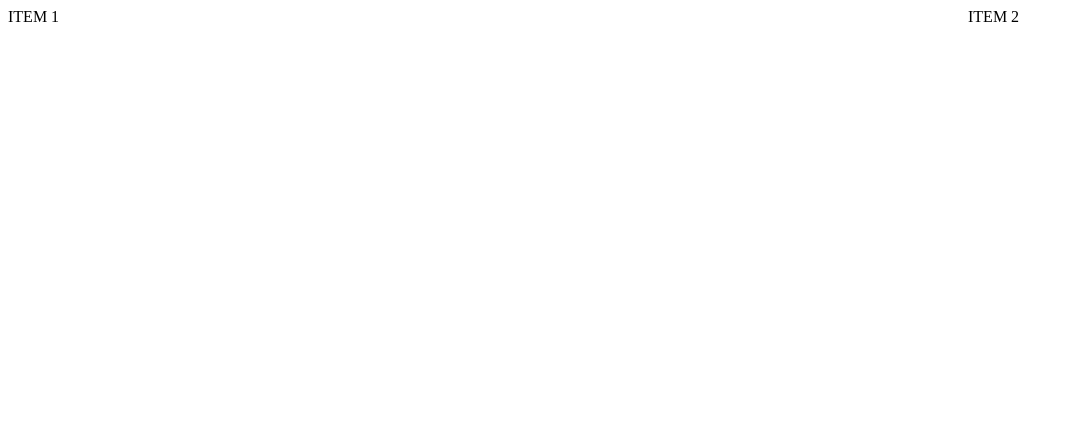
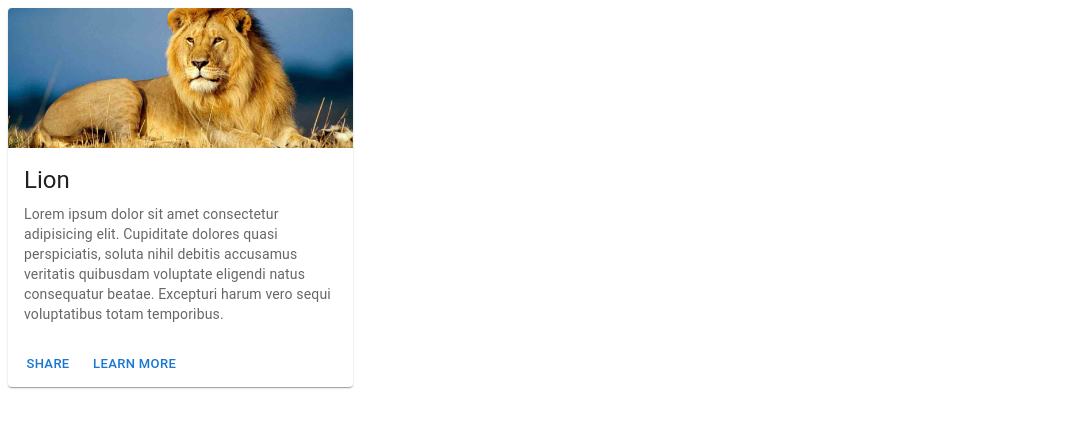
Before and after one commit to GokhanKus/ReactTraining, a React (Vite) app in the folder 16.material-ui/: page / in a window 1280 px wide. Shown: the top 428 px of the page, without its empty margins (0-1075 px from the left). Built offline with nearby package versions, Linux system fonts and the light colour scheme.

Commit message:
MUI Card

```diff
--- a/16.material-ui/src/App.jsx
+++ b/16.material-ui/src/App.jsx
@@ -7,6 +7,7 @@ import MUITextField from './components/MUITextField'
 import MUIAutoComplete from './components/MUIAutoComplete'
 import MUIStack from './components/MUIStack'
 import MUIGrid from './components/MUIGrid'
+import MUICard from './components/MUICard'
 
 function App() {
 
@@ -18,7 +19,8 @@ function App() {
       {/* <MUICheckBox /> */}
       {/* <MUIAutoComplete /> */}
       {/* <MUIStack /> */}
-      <MUIGrid />
+      {/* <MUIGrid /> */}
+      <MUICard />
     </div>
   )
 }
--- /dev/null
+++ b/16.material-ui/src/components/MUICard.jsx
@@ -0,0 +1,37 @@
+import React from 'react'
+import Card from '@mui/material/Card';
+import CardActions from '@mui/material/CardActions';
+import CardContent from '@mui/material/CardContent';
+import CardMedia from '@mui/material/CardMedia';
+import Button from '@mui/material/Button';
+import Typography from '@mui/material/Typography';
+import lion from '../images/leone-africano.jpg'
+
+function MUICard() {
+    return (
+        <div>
+            <Card sx={{ maxWidth: 345 }}>
+                <CardMedia
+                    component="img"
+                    alt="Lion"
+                    height="140"
+                    image={lion}
+                />
+                <CardContent>
+                    <Typography gutterBottom variant="h5" component="div">
+                        Lion
+                    </Typography>
+                    <Typography variant="body2" sx={{ color: 'text.secondary' }}>
+                        Lorem ipsum dolor sit amet consectetur adipisicing elit. Cupiditate dolores quasi perspiciatis, soluta nihil debitis accusamus veritatis quibusdam voluptate eligendi natus consequatur beatae. Excepturi harum vero sequi voluptatibus totam temporibus.
+                    </Typography>
+                </CardContent>
+                <CardActions>
+                    <Button size="small">Share</Button>
+                    <Button size="small">Learn More</Button>
+                </CardActions>
+            </Card>
+        </div>
+    )
+}
+
+export default MUICard
```
Also changed, not shown: 16.material-ui/src/images/leone-africano.jpg (added).
